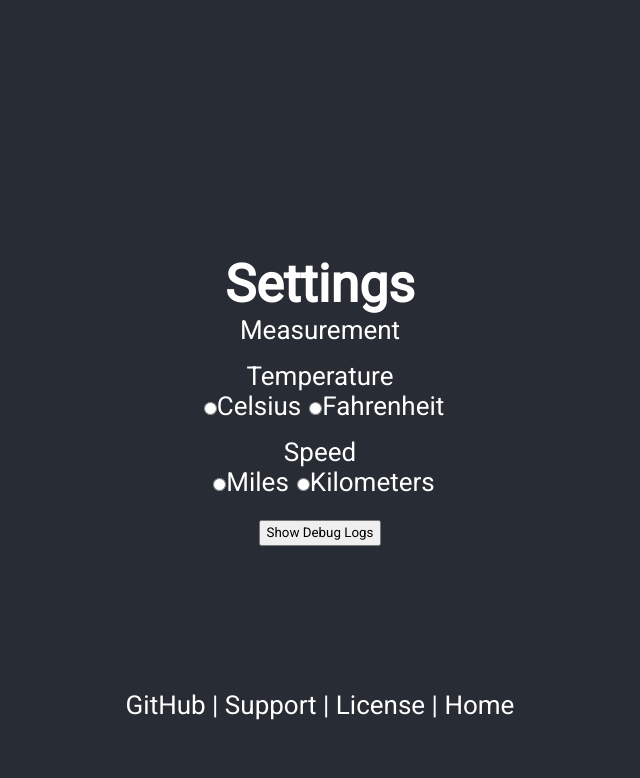
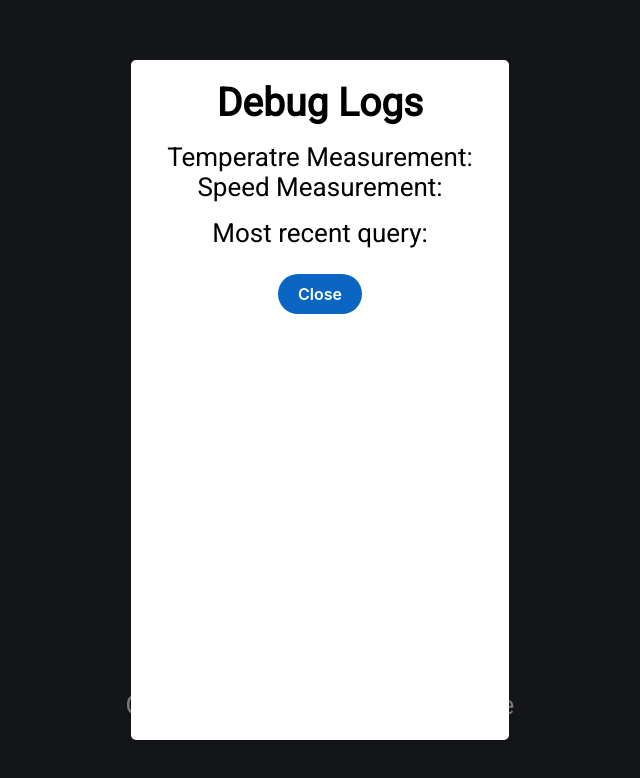
Before and after one commit to FireStreaker2/Simple-Weather-App, a React (Create React App) app: page /settings in a window 1280 px wide. Both pictures are taken after a click on the button "Show Debug Logs". Shown: the top 778 px of the page, without its empty margins (320-960 px from the left). Built offline with nearby package versions, Linux system fonts and the light colour scheme.

Commit message:
styling and fixing

```diff
--- a/src/App.js
+++ b/src/App.js
@@ -9,20 +9,38 @@ const fetchData = (location, setData) => {
   var api = `https://api.weatherapi.com/v1/current.json?key=${key}&q=${location}`;
 
   fetch(api)
-  .then((response) => (response.json()))
+  .then((response) => {
+    if (!response.ok) {
+      throw new Error("Location not found");
+    }
+    return response.json();
+  })
   .then((data) => {
     setData(data);
   })
   .catch(error => {
+    localStorage.setItem("Error", true);
     console.error(error);
-    alert(error);
   });
 }
 
-function WeatherResult({ data, onClose }) {
+function WeatherResult({ data, onClose}) {
   const { location, current } = data;
   var temperature = localStorage.getItem("Temperature");
   var speed = localStorage.getItem("Speed");
+  var error = localStorage.getItem("Error");
+
+  if (error === true) {
+    return (
+      <div className="popup">
+        <div className="popup-content">
+          <p>Error: Location not found. Please make sure you have entered a valid location and try again. If this issue persists please contact support.</p>
+
+          <button onClick={onClose} className="button">Close</button>
+        </div>
+      </div>
+    )
+  }
 
   return (
     <div className="popup">
@@ -53,16 +71,14 @@ function WeatherResult({ data, onClose }) {
   );
 }
 
-
 function Home() {
-
 	const [inputValue, setInputValue] = useState("");
   const [weatherData, setWeatherData] = useState(null);
   const [showPopup, setShowPopup] = useState(false);
 
   const handleSubmit = (event) => {
     event.preventDefault();
-    console.log("Form submitted with value:", inputValue);
+    localStorage.setItem("Query", inputValue)
     fetchData(inputValue, setWeatherData);
     setShowPopup(true);
   };
@@ -73,6 +89,7 @@ function Home() {
 
   const handleClosePopup = () => {
     setShowPopup(false);
+    localStorage.setItem("Error", false);
   };
 
   return (
@@ -82,9 +99,9 @@ function Home() {
 
         <h1>Welcome to the Simple Weather App! Get started below.</h1>
 
-        <form onSubmit={handleSubmit} class="search-bar">
+        <form onSubmit={handleSubmit} className="search-bar">
           <input type="search" placeholder="Enter Coordinates Here." name="search" pattern=".*\S.*" required onChange={handleChange} />
-          <button class="search-btn" type="submit">
+          <button className="search-btn" type="submit">
             <span>Search</span>
           </button>
         </form>
@@ -92,10 +109,10 @@ function Home() {
         {weatherData && showPopup && <WeatherResult data={weatherData} onClose={handleClosePopup} />}
 
         <footer>
-          <a href="https://github.com/FireStreaker2/Simple-Weather-App" class="link">GitHub |</a>
-          <a href="https://github.com/FireStreaker2/Simple-Weather-App/issues" class="link"> Support |</a>
-          <a href="https://github.com/FireStreaker2/Simple-Weather-App/blob/main/LICENSE" class="link"> License |</a>
-          <a href="/settings" class="link"> Settings</a>
+          <a href="https://github.com/FireStreaker2/Simple-Weather-App" className="link">GitHub |</a>
+          <a href="https://github.com/FireStreaker2/Simple-Weather-App/issues" className="link"> Support |</a>
+          <a href="https://github.com/FireStreaker2/Simple-Weather-App/blob/main/LICENSE" className="link"> License |</a>
+          <a href="/settings" className="link"> Settings</a>
         </footer>
 
       </header>
--- a/src/Settings.js
+++ b/src/Settings.js
@@ -1,7 +1,34 @@
-import React from "react";
+import React, { useState } from "react";
 import "./App.css";
 
+function Debug({ onClose }) {
+  var temperature = localStorage.getItem("Temperature");
+  var speed = localStorage.getItem("Speed");
+  var query = localStorage.getItem("Query");
+
+  return (
+    <div className="popup">
+      <div className="popup-content">
+        <h2>Debug Logs</h2>
+
+        <div className="group">
+          <p>Temperatre Measurement: {temperature}</p>
+          <p>Speed Measurement: {speed}</p>
+        </div>
+
+        <div className="group">
+          <p>Most recent query: {query}</p>
+        </div>
+
+        <button onClick={onClose} className="button">Close</button>
+      </div>
+    </div>
+  );
+}
+
 function Settings() {
+  const [showPopup, setShowPopup] = useState(false);
+
   const handleTemperatureChange = (event) => {
     localStorage.setItem("Temperature", event.target.value);
   };
@@ -10,9 +37,13 @@ function Settings() {
     localStorage.setItem("Speed", event.target.value);
   };
 
-  const debug = () => {
-    alert("WIP");
+  const handleShowPopup = () => {
+    setShowPopup(true);
   }
+
+  const handleClosePopup = () => {
+    setShowPopup(false);
+  };
 
   return (
     <div className="App" id="canvas">
@@ -24,29 +55,31 @@ function Settings() {
           <div className="group">
             <p>Temperature</p>
             <input type="radio" value="Celsius" name="temperature" onChange={handleTemperatureChange} />
-            <label for="Celsius">Celsius</label>
+            <label htmlFor="Celsius">Celsius</label>
             <input type="radio" value="Fahrenheit" name="temperature" onChange={handleTemperatureChange} />
-            <label for="Fahrenheit">Fahrenheit</label>
+            <label htmlFor="Fahrenheit">Fahrenheit</label>
           </div>
 
           <div className="group">
             <p>Speed</p>
             <input type="radio" value="Miles" name="speed" onChange={handleSpeedChange} />
-            <label for="Miles">Miles</label>
+            <label htmlFor="Miles">Miles</label>
             <input type="radio" value="Kilometers" name="speed" onChange={handleSpeedChange} />
-            <label for="Kilometers">Kilometers</label>
+            <label htmlFor="Kilometers">Kilometers</label>
           </div>
         </div>
 
         <div>
-          <button onClick={debug}>Show Debug Logs</button>
+          <button onClick={handleShowPopup} className="button">Show Debug Logs</button>
         </div>
 
+        {showPopup && <Debug onClose={handleClosePopup} />}
+
         <footer>
-          <a href="https://github.com/FireStreaker2/Simple-Weather-App" class="link">GitHub |</a>
-          <a href="https://github.com/FireStreaker2/Simple-Weather-App/issues" class="link"> Support |</a>
-          <a href="https://github.com/FireStreaker2/Simple-Weather-App/blob/main/LICENSE" class="link"> License |</a>
-          <a href="/" class="link"> Home</a>
+          <a href="https://github.com/FireStreaker2/Simple-Weather-App" className="link">GitHub |</a>
+          <a href="https://github.com/FireStreaker2/Simple-Weather-App/issues" className="link"> Support |</a>
+          <a href="https://github.com/FireStreaker2/Simple-Weather-App/blob/main/LICENSE" className="link"> License |</a>
+          <a href="/" className="link"> Home</a>
         </footer>
       </header>
     </div>
```
